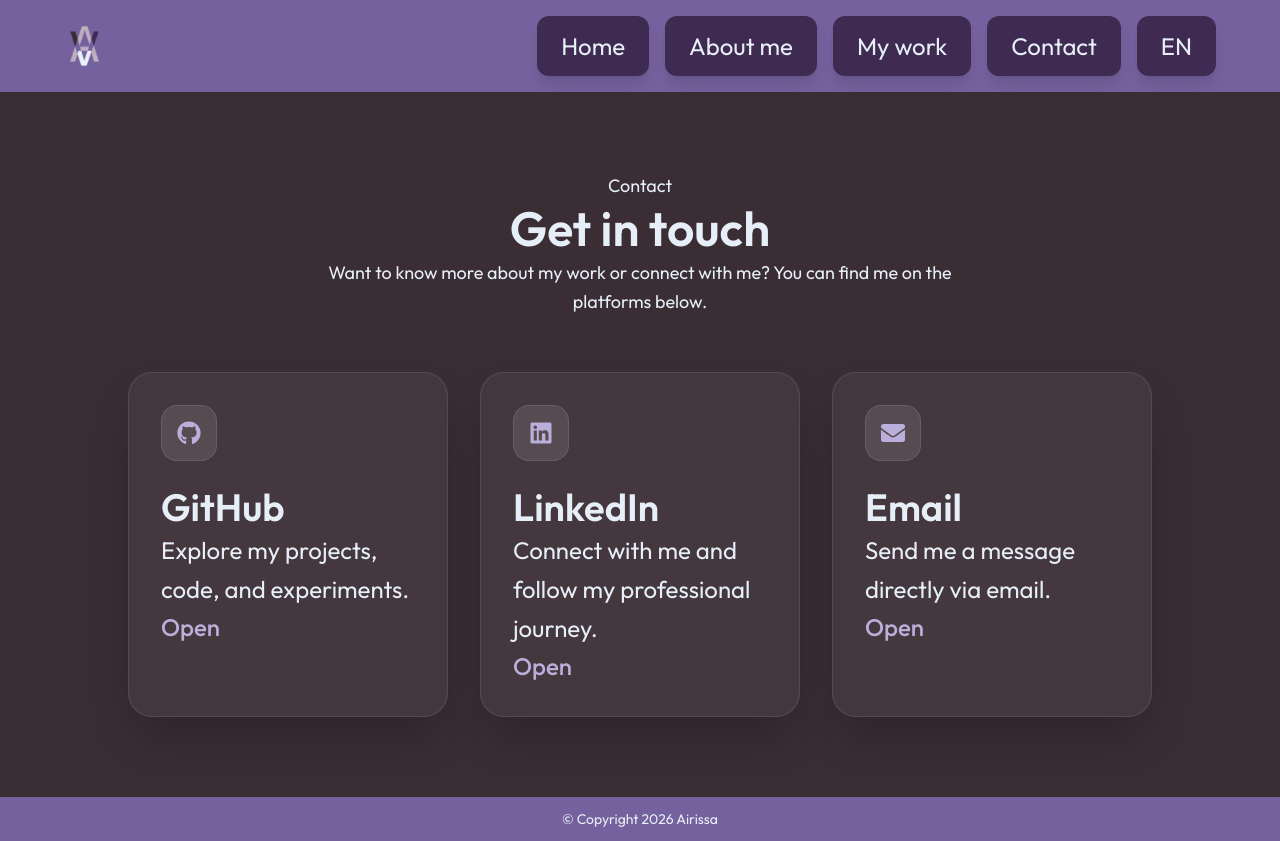
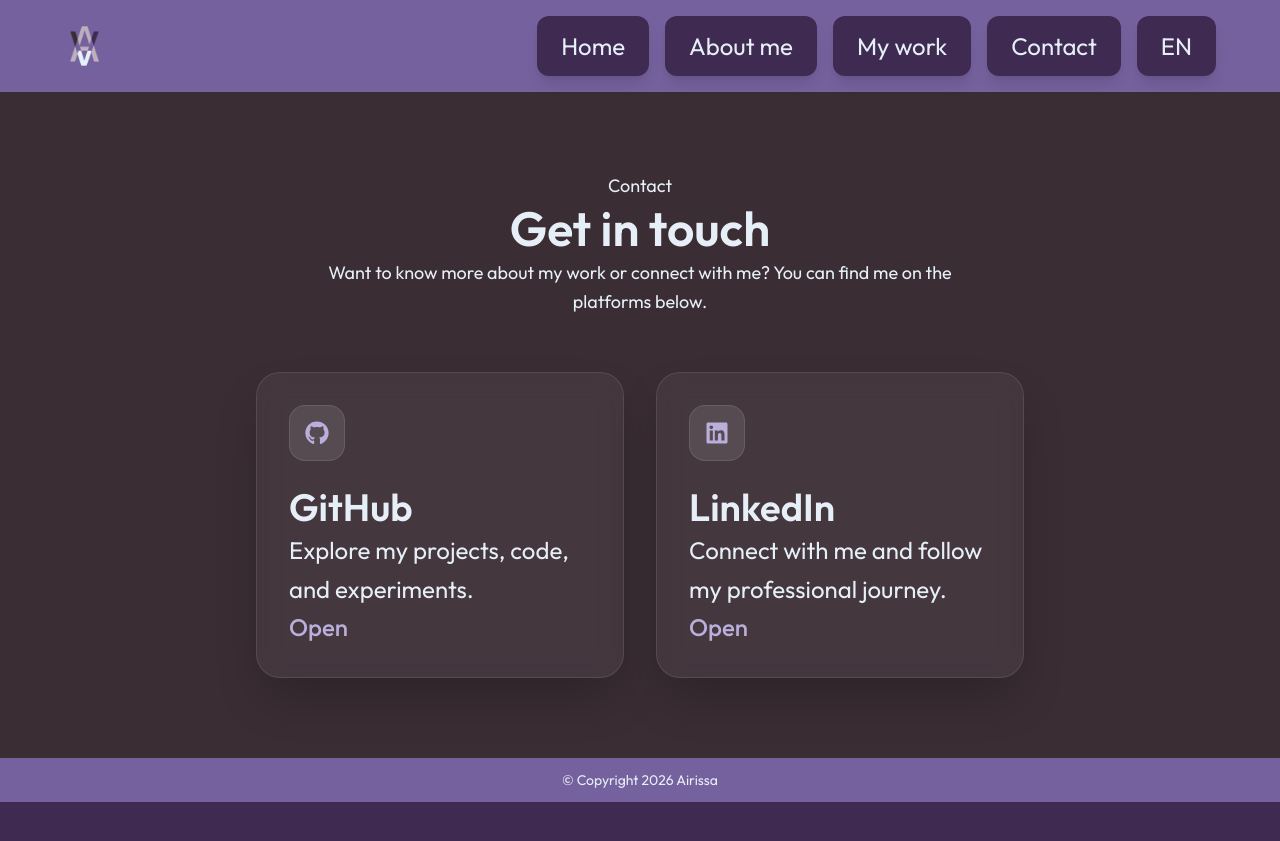
Before and after one commit to AngryPapayah/airissa-portfolio, a React (Vite) app: page /contact in a window 1280 px wide. After the commit the page ends 802 px from the top, so only its background shows below. Built offline with nearby package versions, Linux system fonts and the light colour scheme.

Commit message:
small change

```diff
--- a/src/pages/Contact.jsx
+++ b/src/pages/Contact.jsx
@@ -25,16 +25,6 @@
                     : "Connect met mij en volg mijn professionele ontwikkeling.",
             accent: "from-accent/30 to-accent/10"
         },
-        {
-            name: language === "EN" ? "Email" : "E-mail",
-            url: "mailto:airissavermo@hotmail.com",
-            icon: <FaEnvelope className="text-2xl"/>,
-            description:
-                language === "EN"
-                    ? "Send me a message directly via email."
-                    : "Stuur mij direct een bericht via e-mail.",
-            accent: "from-white/10 to-white/5"
-        }
     ];
 
     const text = {
@@ -58,7 +48,7 @@
                 </p>
             </div>
 
-            <div className="grid md:grid-cols-3 gap-8 max-w-5xl mx-auto">
+            <div className="grid md:grid-cols-2 gap-8 max-w-3xl mx-auto justify-center">
                 {contactLinks.map((link) => (
                     <a
                         key={link.name}
```
